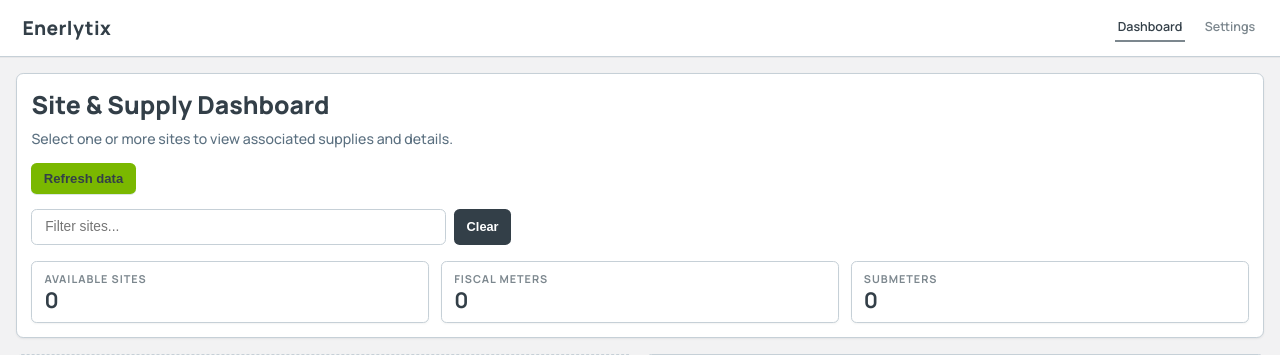
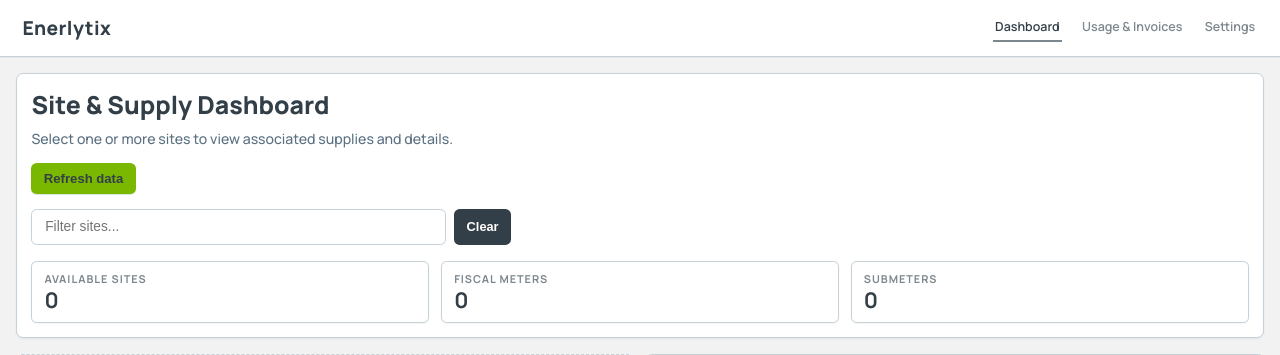
Before and after one commit to tuncnoyan/enerlytix, a Django app: page / in a window 1280 px wide. Shown: the top 355 px of the page. Run offline with Django 5.2, Linux system fonts and the light colour scheme; data that the repository does not hold is empty.

Commit message:
consumption link added

```diff
--- a/django_app/templates/sitesync/settings_panel.html
+++ b/django_app/templates/sitesync/settings_panel.html
@@ -199,6 +199,7 @@
         <div class="brand">Enerlytix</div>
         <div class="topbar-links">
             <a href="{% url 'sitesync:site_list' %}">Dashboard</a>
+            <a href="{% url 'sitesync:consumption_display' %}">Usage &amp; Invoices</a>
             <a href="{% url 'sitesync:settings_panel' %}" class="is-active">Settings</a>
         </div>
     </div>
--- a/django_app/templates/sitesync/site_list.html
+++ b/django_app/templates/sitesync/site_list.html
@@ -489,6 +489,7 @@
             <div class="brand">Enerlytix</div>
             <div class="topbar-links">
                 <a href="{% url 'sitesync:site_list' %}" class="is-active">Dashboard</a>
+                <a href="{% url 'sitesync:consumption_display' %}">Usage &amp; Invoices</a>
                 <a href="{% url 'sitesync:settings_panel' %}">Settings</a>
             </div>
         </div>
```
